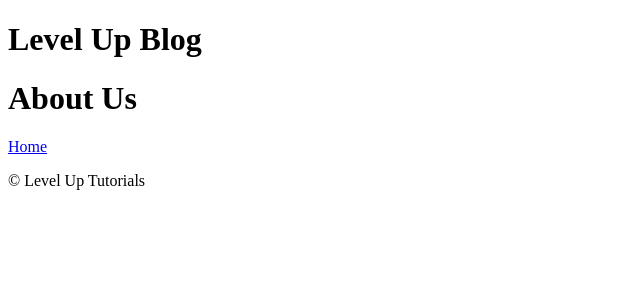
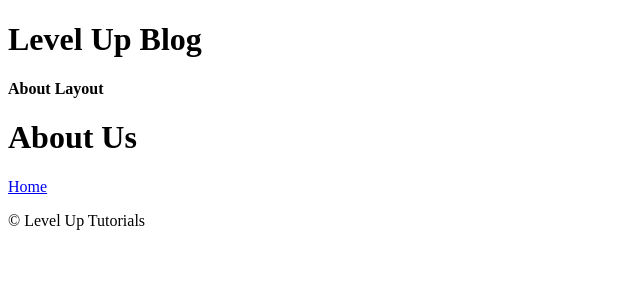
Before and after one commit to JoleneKearse/levelup-sveltekit-blog, a SvelteKit app: page /about in a window 1280 px wide. Shown: the top 300 px of the page, without its empty margins (0-640 px from the left). Built offline with nearby package versions, Linux system fonts and the light colour scheme.

Commit message:
add slot, Header & Footer components

```diff
--- a/src/routes/+layout.svelte
+++ b/src/routes/+layout.svelte
@@ -1,11 +1,12 @@
-<header>
-  <h1>Level Up Blog</h1>
-</header>
+<script>
+  import Header from "./Header.svelte";
+  import Footer from "./Footer.svelte";
+</script>
+
+<Header />
 
 <main>
   <slot />
 </main>
 
-<footer>
-  <p>&#169; Level Up Tutorials</p>
-</footer>
+<Footer />
--- /dev/null
+++ b/src/routes/Footer.svelte
@@ -0,0 +1,3 @@
+<footer>
+  <p>&#169; Level Up Tutorials</p>
+</footer>
--- /dev/null
+++ b/src/routes/Header.svelte
@@ -0,0 +1,3 @@
+<header>
+  <h1>Level Up Blog</h1>
+</header>
--- /dev/null
+++ b/src/routes/about/+layout.svelte
@@ -0,0 +1,3 @@
+<h4>About Layout</h4>
+
+<slot />
```
